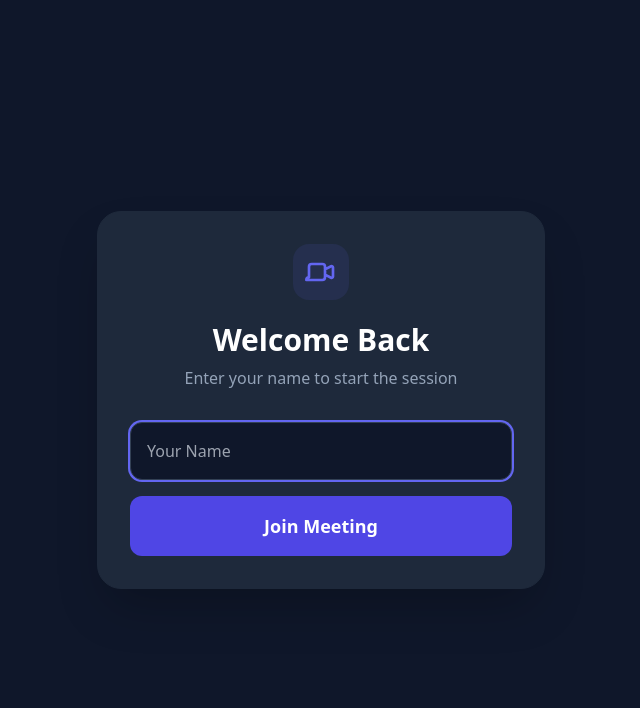
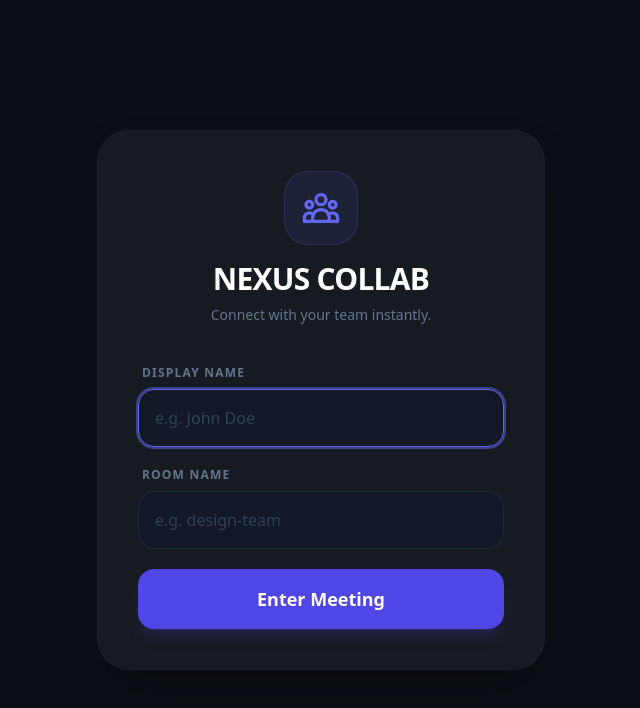
Before and after one commit to mah12-ops/codealpha_webrtc-collab-app, a React (Create React App) app in the folder client/: page / in a window 1280 px wide. Shown: the top 708 px of the page, without its empty margins (319-959 px from the left). Built offline with nearby package versions, Linux system fonts and the light colour scheme; no server answers.

Commit message:
add room

```diff
--- a/client/src/components/Auth.js
+++ b/client/src/components/Auth.js
@@ -1,38 +1,55 @@
 import React, { useState } from "react";
 
-const Auth = ({ setUsername, setIsAuth }) => {
-  const [input, setInput] = useState("");
+const Auth = ({ setUsername, setRoomID, setIsAuth }) => {
+  const [nameInput, setNameInput] = useState("");
+  const [roomInput, setRoomInput] = useState("");
 
   const handleSubmit = (e) => {
     e.preventDefault();
-    if (input.trim()) {
-      setUsername(input);
+    if (nameInput.trim() && roomInput.trim()) {
+      setUsername(nameInput);
+      setRoomID(roomInput); // Set the room to join in MariaDB
       setIsAuth(true);
     }
   };
 
   return (
-    <div className="flex h-screen items-center justify-center bg-[#0f172a]">
-      <div className="w-full max-w-md p-8 bg-[#1e293b] rounded-3xl shadow-2xl border border-slate-800">
-        <div className="text-center mb-8">
-          <div className="inline-block p-3 bg-indigo-500/10 rounded-2xl mb-4">
-            <svg className="w-8 h-8 text-indigo-500" fill="none" stroke="currentColor" viewBox="0 0 24 24">
-              <path strokeLinecap="round" strokeLinejoin="round" strokeWidth="2" d="M15 10l4.553-2.276A1 1 0 0121 8.618v6.764a1 1 0 01-1.447.894L15 14M5 18h8a2 2 0 002-2V8a2 2 0 00-2-2H5a2 2 0 00-2 2v8a2 2 0 00-2 2z" />
+    <div className="flex h-screen items-center justify-center bg-[#0b0e14]">
+      <div className="w-full max-w-md p-10 bg-[#161b22] rounded-[2rem] shadow-2xl border border-slate-800/50">
+        <div className="text-center mb-10">
+          <div className="inline-flex p-4 bg-indigo-500/10 rounded-3xl mb-4 border border-indigo-500/20">
+            <svg className="w-10 h-10 text-indigo-500" fill="none" stroke="currentColor" viewBox="0 0 24 24">
+              <path strokeLinecap="round" strokeLinejoin="round" strokeWidth="2" d="M17 20h5v-2a3 3 0 00-5.356-1.857M17 20H7m10 0v-2c0-.656-.126-1.283-.356-1.857M7 20H2v-2a3 3 0 015.356-1.857M7 20v-2c0-.656.126-1.283.356-1.857m0 0a5.002 5.002 0 019.288 0M15 7a3 3 0 11-6 0 3 3 0 016 0zm6 3a2 2 0 11-4 0 2 2 0 014 0zM7 10a2 2 0 11-4 0 2 2 0 014 0z" />
             </svg>
           </div>
-          <h2 className="text-3xl font-bold text-white">Welcome Back</h2>
-          <p className="text-slate-400 mt-2">Enter your name to start the session</p>
+          <h2 className="text-3xl font-black text-white tracking-tight">NEXUS COLLAB</h2>
+          <p className="text-slate-500 mt-2 text-sm font-medium">Connect with your team instantly.</p>
         </div>
-        <form onSubmit={handleSubmit} className="space-y-4">
-          <input
-            autoFocus
-            className="w-full p-4 rounded-xl bg-slate-900 border border-slate-700 text-white focus:ring-2 focus:ring-indigo-500 outline-none transition"
-            placeholder="Your Name"
-            value={input}
-            onChange={(e) => setInput(e.target.value)}
-          />
-          <button className="w-full bg-indigo-600 hover:bg-indigo-500 text-white py-4 rounded-xl font-bold text-lg transition-all transform hover:scale-[1.02]">
-            Join Meeting
+
+        <form onSubmit={handleSubmit} className="space-y-5">
+          <div>
+            <label className="text-xs font-bold text-slate-500 uppercase ml-1 mb-2 block tracking-widest">Display Name</label>
+            <input
+              autoFocus
+              className="w-full p-4 rounded-2xl bg-slate-900/50 border border-slate-800 text-white focus:ring-2 focus:ring-indigo-500/50 focus:border-indigo-500 outline-none transition-all placeholder:text-slate-700"
+              placeholder="e.g. John Doe"
+              value={nameInput}
+              onChange={(e) => setNameInput(e.target.value)}
+            />
+          </div>
+
+          <div>
+            <label className="text-xs font-bold text-slate-500 uppercase ml-1 mb-2 block tracking-widest">Room Name</label>
+            <input
+              className="w-full p-4 rounded-2xl bg-slate-900/50 border border-slate-800 text-white focus:ring-2 focus:ring-indigo-500/50 focus:border-indigo-500 outline-none transition-all placeholder:text-slate-700"
+              placeholder="e.g. design-team"
+              value={roomInput}
+              onChange={(e) => setRoomInput(e.target.value)}
+            />
+          </div>
+
+          <button className="w-full bg-indigo-600 hover:bg-indigo-500 text-white py-4 rounded-2xl font-bold text-lg transition-all shadow-lg shadow-indigo-600/20 active:scale-95">
+            Enter Meeting
           </button>
         </form>
       </div>
```
